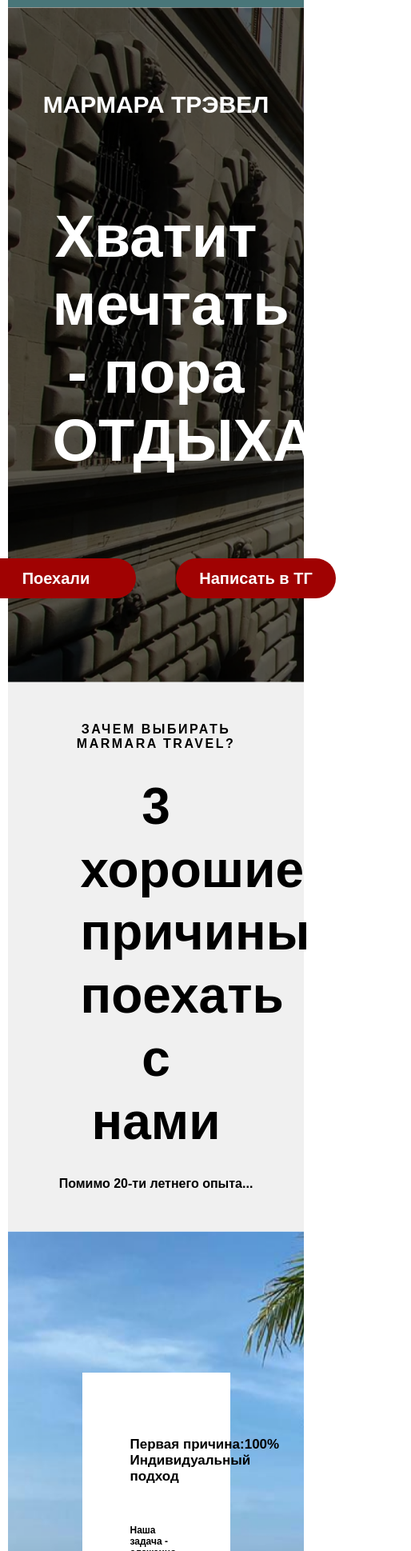
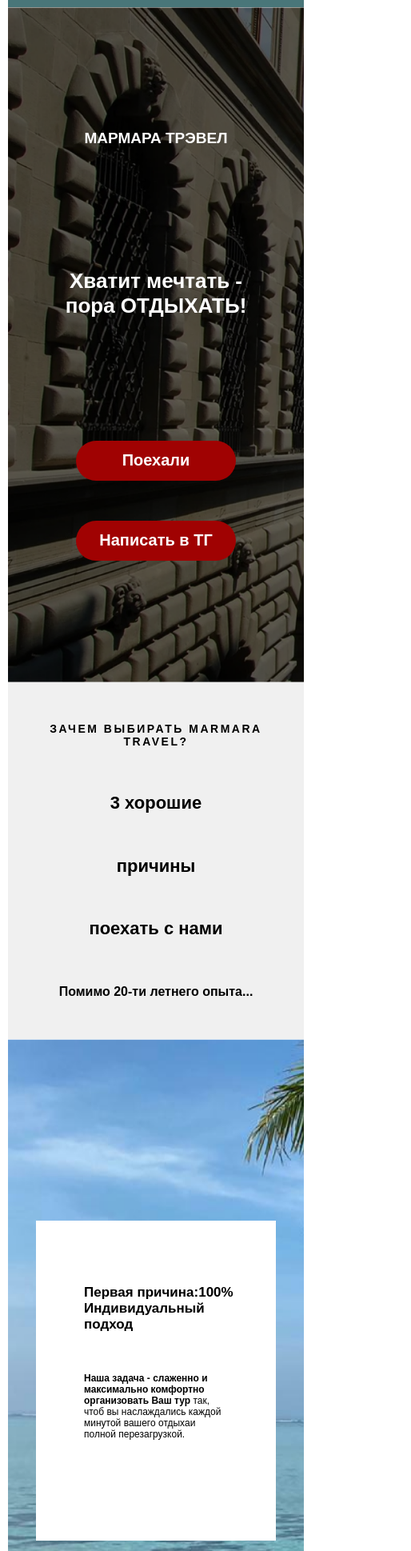
Before and after one commit to vorisxonsobirov/MarmaraTravel, a React (Create React App) app: page / in a window 390 px wide. Shown: the part 61-2000 px from the top of the page at 80% size, 514 px wide, since content can reach past the window. Built offline with nearby package versions, Linux system fonts and the light colour scheme.

Commit message:
media screen

```diff
--- a/src/components/main.css
+++ b/src/components/main.css
@@ -559,6 +559,15 @@ input{
         display: none;
     }
 }
+@media screen and (max-width:958px){
+     .card_third{
+        height: 400px;
+        width: 550px;
+    }
+    .card_third h1{
+        width: 100px;
+    }
+}
 @media screen and (max-width:644px) {
     .inp_tickets input{
       width: 200px;
@@ -580,4 +589,62 @@ input{
     .card_third p{
         font-size: 12px;
     }
+    .home_page h1{
+        font-size: 26px;
+    }
+    .home_page p{
+        font-size: 19px;
+    }
+    .btns_homePage{
+        display: flex;
+        flex-direction: column;
+    }
+    .third_holder p{
+        font-size: 14px;
+    }
+    .third_holder h1{
+        font-size: 22px;
+    }
+    .card_third{
+        height: 400px;
+        width: 300px;
+    }
+    .input_end h1{
+        font-size: 20px;
+        width: 300px;
+    }
+    .input_end input{
+        width: 300px;
+    }
+    .cart_footer:nth-child(3){
+        display: none;
+    }
+    .black_bg p{
+        font-size: 18px;
+    }
+    .black_bg h1{
+        font-size: 22px;
+    }
+    .black_bg button{
+        width: 200px;
+        height: 40px;
+        font-size: 18px;
+    }
+    .holder_tickets h1{
+        font-size: 20px;
+    }
 }
+@media screen and (max-width:444px) {
+    .links{
+        display: flex;
+        gap: 1px;
+    }
+    .card_third{
+        height: 400px;
+        width: 300px;
+    }
+    .w200 input{
+        width: 200px;
+        margin-left: 150px;
+    }
+}
--- a/src/components/relaxCountry/Singel.css
+++ b/src/components/relaxCountry/Singel.css
@@ -27,3 +27,12 @@
 .more_txt h3{
     font-size: 30px;
 }
+@media screen and (max-width:600px){
+    .hld_flex{
+        flex-direction: column;
+        display: flex;
+        justify-content: center;
+        align-items: center;
+        gap: 50px;
+    }
+}
```
